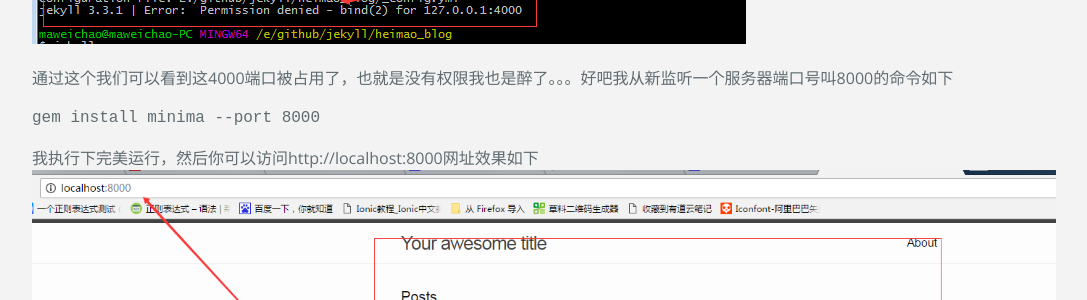
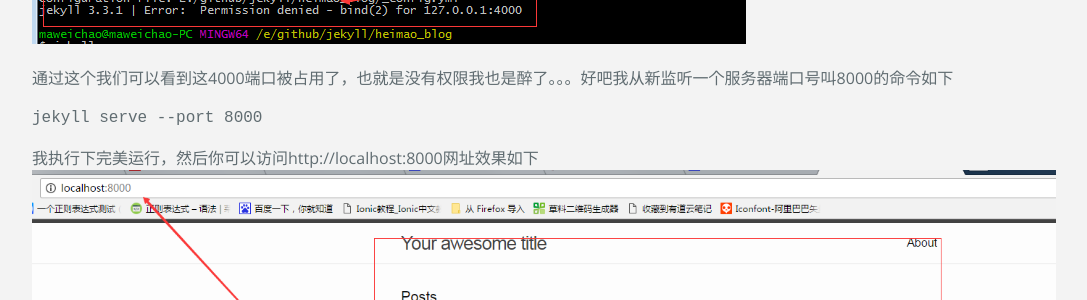
Before and after one commit to heimiao/heimao_blog, a Jekyll site: the page built from _posts/2016-11-16-jekyll_down.md, in a window 1280 px wide and 900 px high, scrolled down 7029 px. Shown: the part 151-451 px from the top of the window, without its empty margins (96-1183 px from the left). Built offline with Jekyll 4.4.1, drawn with Linux system fonts in a browser that asks for light colours.

Commit message:
修改本地安装手册

```diff
--- a/_posts/2016-11-16-jekyll_down.md
+++ b/_posts/2016-11-16-jekyll_down.md
@@ -1,6 +1,7 @@
 ---
 
 layout: index
+
 title: "本地搭建jekyll模版发布系统"
 
 ---
@@ -145,7 +146,7 @@ title: "本地搭建jekyll模版发布系统"
 
 通过这个我们可以看到这4000端口被占用了，也就是没有权限我也是醉了。。。好吧我从新监听一个服务器端口号叫8000的命令如下
 
-	gem install minima --port 8000
+	jekyll serve --port 8000
 
 我执行下完美运行，然后你可以访问http://localhost:8000网址效果如下
 ![img]({{site.url}}/image/show.png)
```
Also changed, not shown: README.md, 1 other file.
